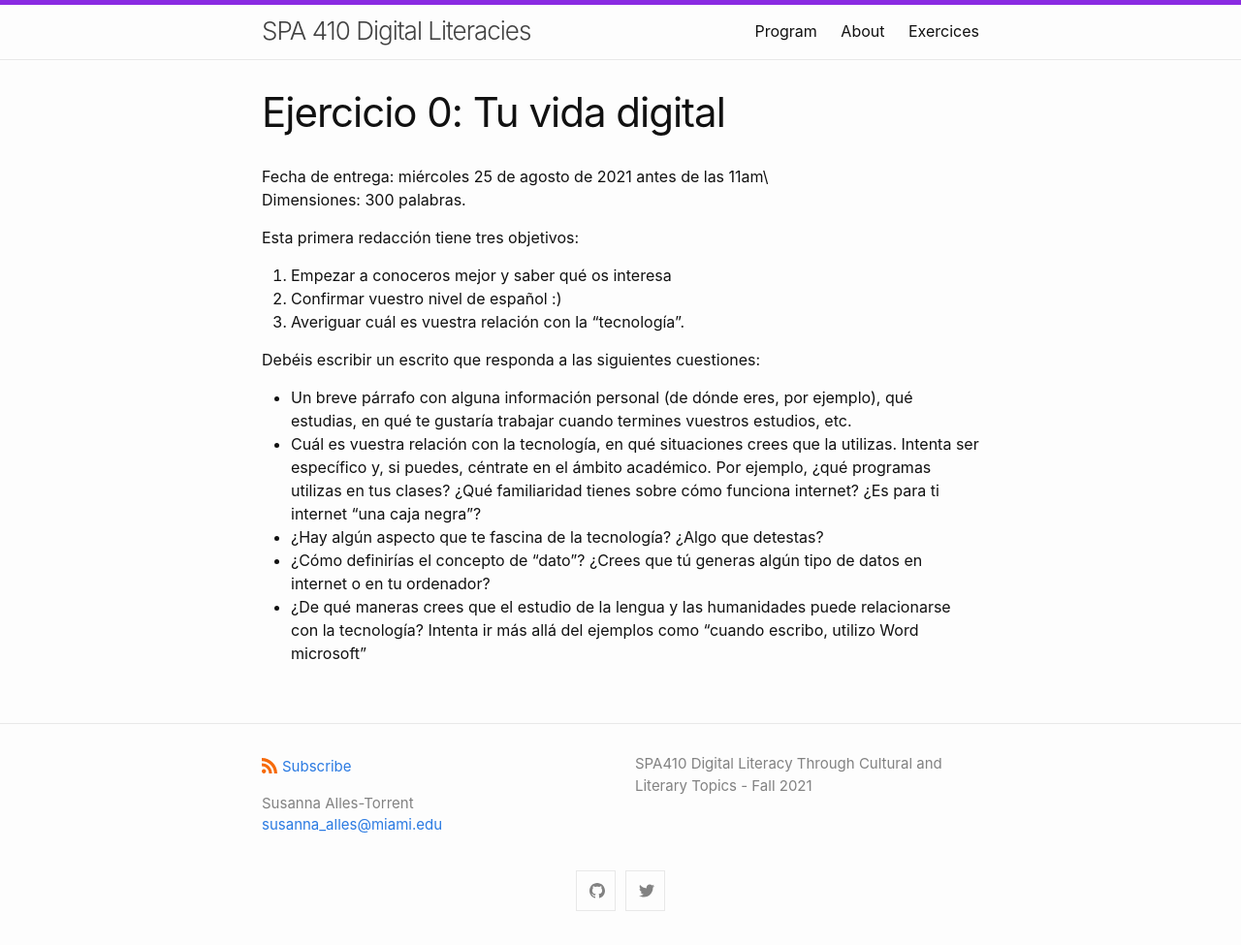
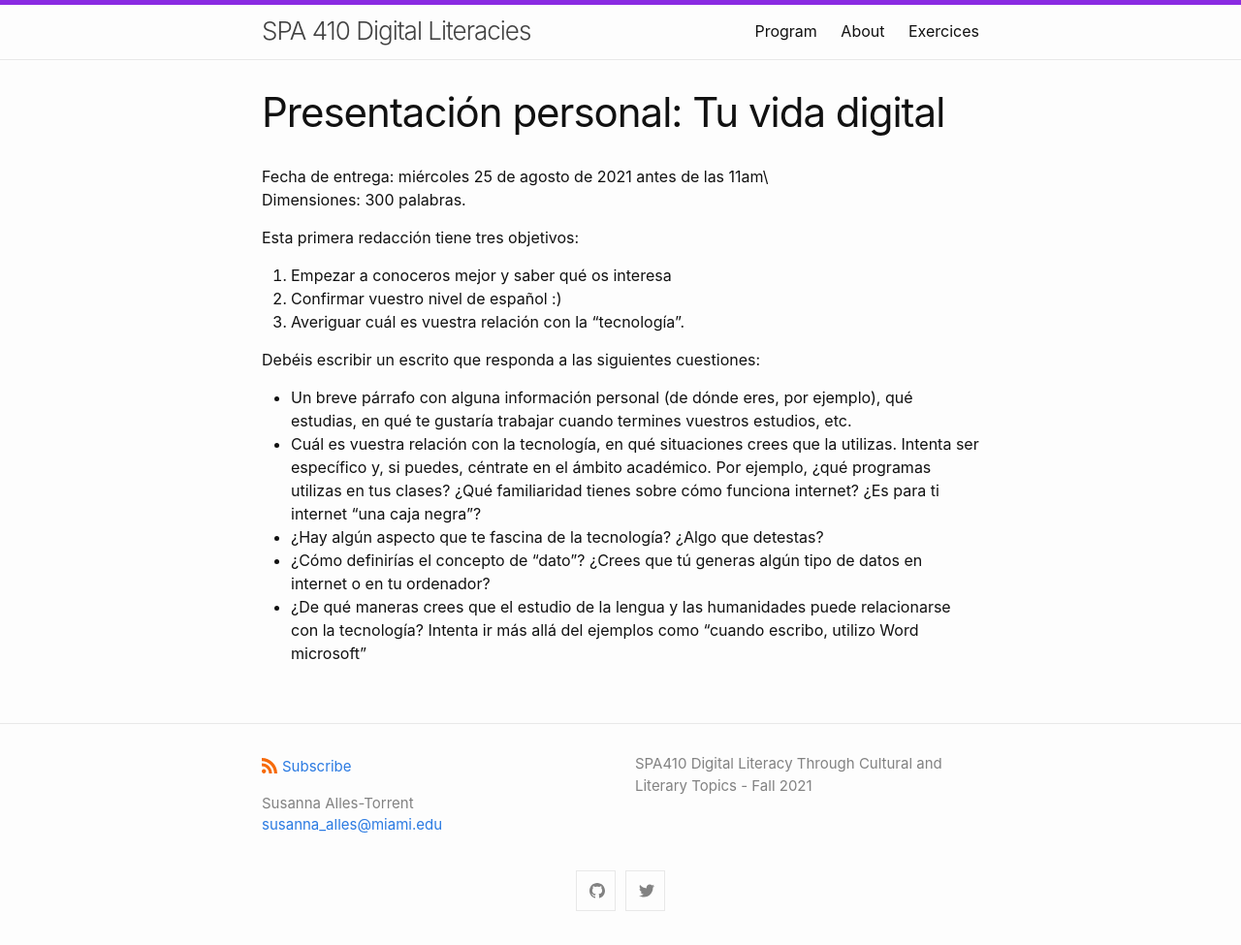
Before and after one commit to susannalles/SPA410, a Jekyll site: the page built from ejercicios/presentacion-0.md, in a window 1280 px wide. Shown: the whole page at 97% size. Built offline with Jekyll 4.4.1, drawn with Linux system fonts in a browser that asks for light colours.

Commit message:
Update presentacion-0.md

```diff
--- a/ejercicios/presentacion-0.md
+++ b/ejercicios/presentacion-0.md
@@ -1,6 +1,6 @@
 ---
 layout: page
-title: "Ejercicio 0: Tu vida digital"
+title: "Presentación personal: Tu vida digital"
 ---
 
 Fecha de entrega: miércoles 25 de agosto de 2021 antes de las 11am\
```
